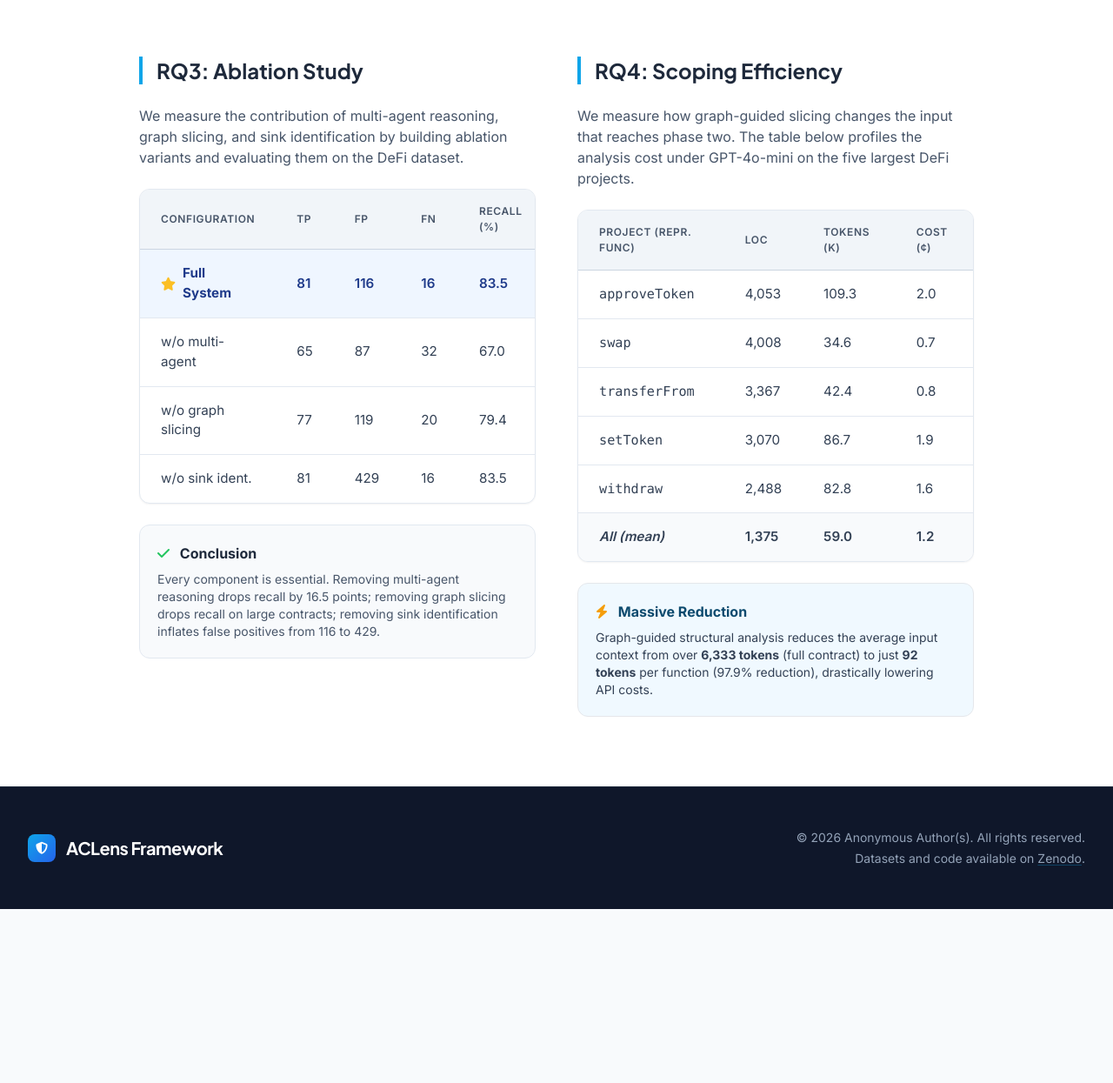
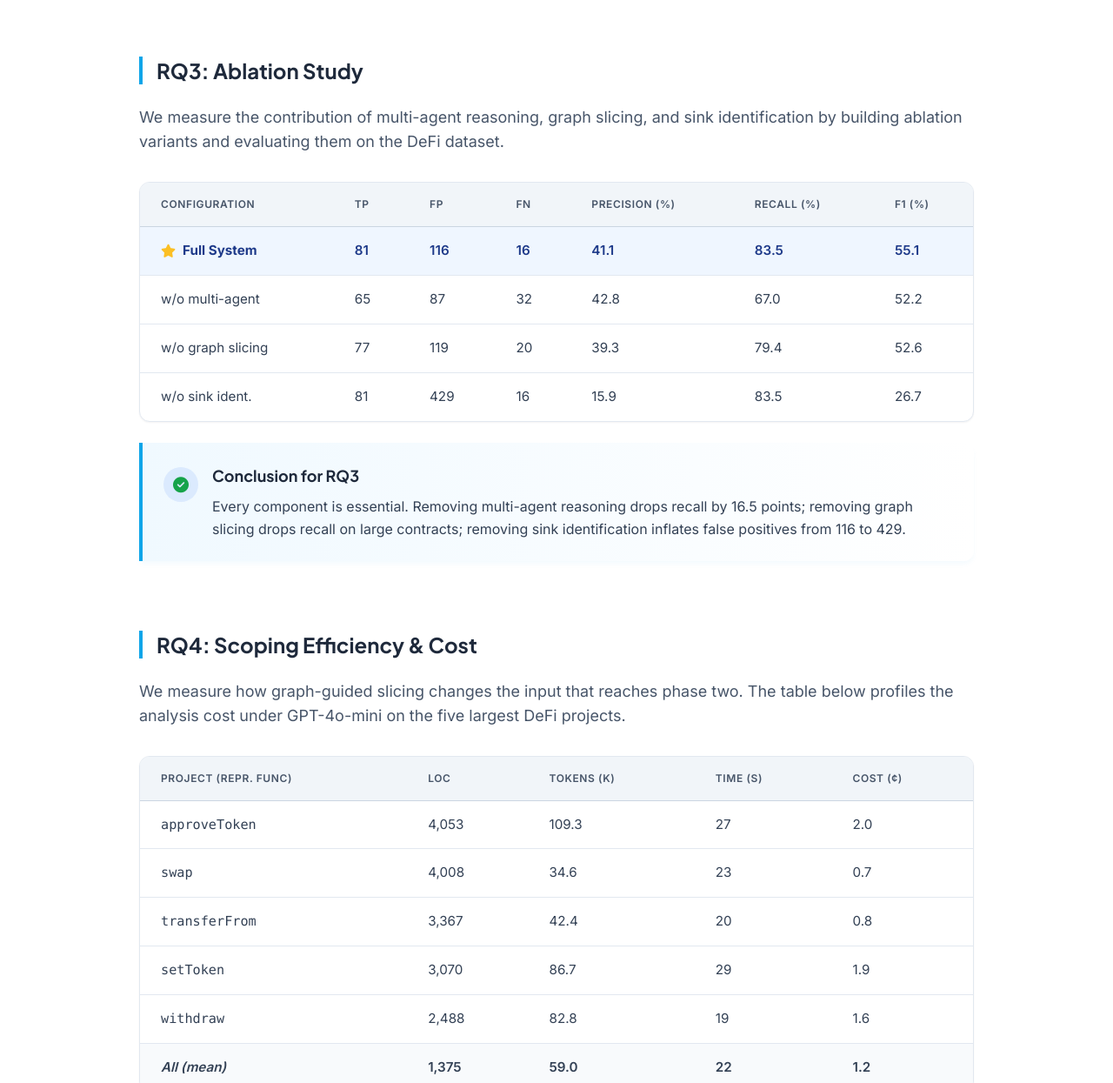
Before and after one commit to 666wula666/AClens, a plain HTML site: page docs/index.html in a window 1280 px wide. Shown: the part 8040-9285 px from the top of the page at 87% size. Before the commit the page ends 9085 px from the top, so only its background shows below. Drawn offline with nearby package versions, Linux system fonts and the light colour scheme.

Commit message:
style: rearrange RQ3 and RQ4 vertically and enhance UI details

```diff
--- a/docs/index.html
+++ b/docs/index.html
@@ -455,11 +455,10 @@
                     </div>
                 </div>
 
-                <!-- RQ3 & RQ4 Combined -->
-                <div class="grid md:grid-cols-2 gap-12" data-aos="fade-up">
-                    <div>
+                <!-- RQ3: Ablation Study -->
+                <div class="mb-20" data-aos="fade-up">
                     <h3 class="font-display text-2xl font-bold text-slate-800 mb-6 border-l-4 border-brand-500 pl-4">RQ3: Ablation Study</h3>
-                        <p class="text-slate-600 mb-6">We measure the contribution of multi-agent reasoning, graph slicing, and sink identification by building ablation variants and evaluating them on the DeFi dataset.</p>
+                    <p class="text-slate-600 text-lg mb-8">We measure the contribution of multi-agent reasoning, graph slicing, and sink identification by building ablation variants and evaluating them on the DeFi dataset.</p>
 
                     <div class="bg-white rounded-xl shadow-sm border border-slate-200 overflow-hidden mb-6">
                         <div class="overflow-x-auto">
@@ -470,6 +469,7 @@
                                         <th>TP</th>
                                         <th>FP</th>
                                         <th>FN</th>
+                                        <th>Precision (%)</th>
                                         <th>Recall (%)</th>
                                         <th>F1 (%)</th>
                                     </tr>
@@ -477,25 +477,33 @@
                                 <tbody>
                                     <tr class="row-highlight">
                                         <td class="font-bold flex items-center gap-2"><i class="fas fa-star text-amber-400"></i> Full System</td>
-                                            <td>81</td><td>116</td><td>16</td><td>83.5</td><td>55.1</td>
+                                        <td>81</td><td>116</td><td>16</td><td>41.1</td><td>83.5</td><td>55.1</td>
                                     </tr>
-                                        <tr><td>w/o multi-agent</td><td>65</td><td>87</td><td>32</td><td>67.0</td><td>52.2</td></tr>
-                                        <tr><td>w/o graph slicing</td><td>77</td><td>119</td><td>20</td><td>79.4</td><td>52.6</td></tr>
-                                        <tr><td>w/o sink ident.</td><td>81</td><td>429</td><td>16</td><td>83.5</td><td>26.7</td></tr>
+                                    <tr><td>w/o multi-agent</td><td>65</td><td>87</td><td>32</td><td>42.8</td><td>67.0</td><td>52.2</td></tr>
+                                    <tr><td>w/o graph slicing</td><td>77</td><td>119</td><td>20</td><td>39.3</td><td>79.4</td><td>52.6</td></tr>
+                                    <tr><td>w/o sink ident.</td><td>81</td><td>429</td><td>16</td><td>15.9</td><td>83.5</td><td>26.7</td></tr>
                                 </tbody>
                             </table>
                         </div>
                     </div>
 
-                        <div class="bg-slate-50 rounded-xl p-5 border border-slate-200">
-                            <h4 class="font-bold text-slate-800 mb-2"><i class="fas fa-check text-green-500 mr-2"></i> Conclusion</h4>
-                            <p class="text-sm text-slate-600">Every component is essential. Removing multi-agent reasoning drops recall by 16.5 points; removing graph slicing drops recall on large contracts; removing sink identification inflates false positives from 116 to 429.</p>
+                    <div class="answer-box p-6">
+                        <div class="flex items-start gap-4">
+                            <div class="w-10 h-10 rounded-full bg-blue-100 flex items-center justify-center flex-shrink-0 mt-1">
+                                <i class="fas fa-check-circle text-green-600 text-lg"></i>
+                            </div>
+                            <div>
+                                <h4 class="font-display font-bold text-slate-800 text-lg mb-2">Conclusion for RQ3</h4>
+                                <p class="text-slate-700 leading-relaxed">Every component is essential. Removing multi-agent reasoning drops recall by 16.5 points; removing graph slicing drops recall on large contracts; removing sink identification inflates false positives from 116 to 429.</p>
+                            </div>
+                        </div>
                     </div>
                 </div>
 
-                    <div>
-                        <h3 class="font-display text-2xl font-bold text-slate-800 mb-6 border-l-4 border-brand-500 pl-4">RQ4: Scoping Efficiency</h3>
-                        <p class="text-slate-600 mb-6">We measure how graph-guided slicing changes the input that reaches phase two. The table below profiles the analysis cost under GPT-4o-mini on the five largest DeFi projects.</p>
+                <!-- RQ4: Scoping Efficiency -->
+                <div class="mb-20" data-aos="fade-up">
+                    <h3 class="font-display text-2xl font-bold text-slate-800 mb-6 border-l-4 border-brand-500 pl-4">RQ4: Scoping Efficiency & Cost</h3>
+                    <p class="text-slate-600 text-lg mb-8">We measure how graph-guided slicing changes the input that reaches phase two. The table below profiles the analysis cost under GPT-4o-mini on the five largest DeFi projects.</p>
 
                     <div class="bg-white rounded-xl shadow-sm border border-slate-200 overflow-hidden mb-6">
                         <div class="overflow-x-auto">
@@ -505,26 +513,33 @@
                                         <th>Project (repr. func)</th>
                                         <th>LoC</th>
                                         <th>Tokens (K)</th>
+                                        <th>Time (s)</th>
                                         <th>Cost (¢)</th>
                                     </tr>
                                 </thead>
                                 <tbody>
-                                        <tr><td><code>approveToken</code></td><td>4,053</td><td>109.3</td><td>2.0</td></tr>
-                                        <tr><td><code>swap</code></td><td>4,008</td><td>34.6</td><td>0.7</td></tr>
-                                        <tr><td><code>transferFrom</code></td><td>3,367</td><td>42.4</td><td>0.8</td></tr>
-                                        <tr><td><code>setToken</code></td><td>3,070</td><td>86.7</td><td>1.9</td></tr>
-                                        <tr><td><code>withdraw</code></td><td>2,488</td><td>82.8</td><td>1.6</td></tr>
-                                        <tr class="bg-slate-50 font-semibold border-t-2 border-slate-300">
-                                            <td><em>All (mean)</em></td><td>1,375</td><td>59.0</td><td>1.2</td>
+                                    <tr><td><code>approveToken</code></td><td>4,053</td><td>109.3</td><td>27</td><td>2.0</td></tr>
+                                    <tr><td><code>swap</code></td><td>4,008</td><td>34.6</td><td>23</td><td>0.7</td></tr>
+                                    <tr><td><code>transferFrom</code></td><td>3,367</td><td>42.4</td><td>20</td><td>0.8</td></tr>
+                                    <tr><td><code>setToken</code></td><td>3,070</td><td>86.7</td><td>29</td><td>1.9</td></tr>
+                                    <tr><td><code>withdraw</code></td><td>2,488</td><td>82.8</td><td>19</td><td>1.6</td></tr>
+                                    <tr class="bg-slate-50 font-semibold border-t-2 border-slate-300 text-brand-800">
+                                        <td><em>All (mean)</em></td><td>1,375</td><td>59.0</td><td>22</td><td>1.2</td>
                                     </tr>
                                 </tbody>
                             </table>
                         </div>
                     </div>
 
-                        <div class="bg-brand-50 rounded-xl p-5 border border-brand-200">
-                            <h4 class="font-bold text-brand-900 mb-2"><i class="fas fa-bolt text-amber-500 mr-2"></i> Massive Reduction</h4>
-                            <p class="text-sm text-brand-800">Graph-guided structural analysis reduces the average input context from over <strong>6,333 tokens</strong> (full contract) to just <strong>92 tokens</strong> per function (97.9% reduction), drastically lowering API costs.</p>
+                    <div class="answer-box p-6 border-l-4" style="border-left-color: #f59e0b;">
+                        <div class="flex items-start gap-4">
+                            <div class="w-10 h-10 rounded-full bg-amber-100 flex items-center justify-center flex-shrink-0 mt-1">
+                                <i class="fas fa-bolt text-amber-600 text-lg"></i>
+                            </div>
+                            <div>
+                                <h4 class="font-display font-bold text-slate-800 text-lg mb-2">Massive Context Reduction</h4>
+                                <p class="text-slate-700 leading-relaxed">Graph-guided structural analysis reduces the average input context from over <strong>6,333 tokens</strong> (full contract) to just <strong>92 tokens</strong> per function (a 97.9% reduction), drastically lowering API costs while improving agent focus.</p>
+                            </div>
                         </div>
                     </div>
                 </div>
```
Lines whose indentation alone changed are shown as unchanged.
